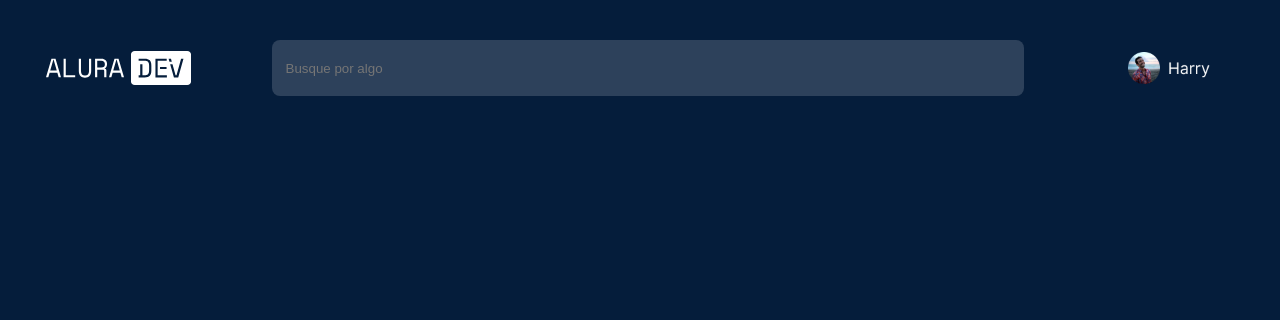
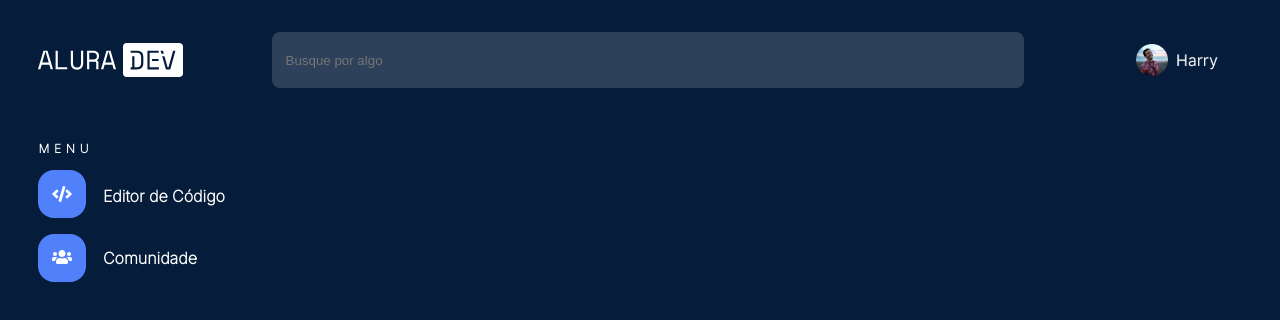
Before and after one commit to rglaubersantiago/alura-challenge-frontend, a plain HTML site: page index.html in a window 1280 px wide. Drawn offline with Linux system fonts and the light colour scheme.

Commit message:
Menu de navegação - Desktop

```diff
--- a/index.html
+++ b/index.html
@@ -1,12 +1,16 @@
 <!DOCTYPE html>
 <html lang="pt-br">
+
 <head>
     <meta charset="UTF-8">
     <meta http-equiv="X-UA-Compatible" content="IE=edge">
     <meta name="viewport" content="width=device-width, initial-scale=1.0">
+    <link rel="stylesheet" href="style/reset.css">
     <link rel="stylesheet" href="style/style.css">
+    <link href="https://fonts.googleapis.com/css2?family=Inter:wght@200&display=swap" rel="stylesheet">
     <title>Alura DEV</title>
 </head>
+
 <body>
     <header class="cabecalho-principal">
         <div class="container">
@@ -14,10 +18,32 @@
                 <img src="img/Logo.svg" alt="Logo Alura DEV">
             </h1>
             <form action="">
-                <input type="search" name="search" placeholder="Busque por algo" class="input-search"/>
+                <input type="search" name="search" placeholder="Busque por algo" class="input-search" />
             </form>
             <img src="img/author@3x.png" class="imagem-author">
         </div>
     </header>
+    <main class="principal">
+        <div class="container">
+            <section class="menu-navegacao">
+                <h2 class="subtitulo">Menu</h2>
+                <nav>
+                    <ul>
+                        <li>
+                            <div class="img-menu"><img src="img/vector-editor.svg"></div>
+                            <a href="" class="link-menu">Editor de Código</a>
+                        </li>
+                    </ul>
+                    <ul>
+                        <li>
+                            <div class="img-menu"><img src="img/vector-comunidade.svg"></div>
+                            <a href="" class="link-menu">Comunidade</a>
+                        </li>
+                    </ul>
+                </nav>
+            </section>
+        </div>
+    </main>
 </body>
+
 </html>
--- /dev/null
+++ b/style/reset.css
@@ -0,0 +1,48 @@
+/* http://meyerweb.com/eric/tools/css/reset/
+   v2.0 | 20110126
+   License: none (public domain)
+*/
+
+html, body, div, span, applet, object, iframe,
+h1, h2, h3, h4, h5, h6, p, blockquote, pre,
+a, abbr, acronym, address, big, cite, code,
+del, dfn, em, img, ins, kbd, q, s, samp,
+small, strike, strong, sub, sup, tt, var,
+b, u, i, center,
+dl, dt, dd, ol, ul, li,
+fieldset, form, label, legend,
+table, caption, tbody, tfoot, thead, tr, th, td,
+article, aside, canvas, details, embed,
+figure, figcaption, footer, header, hgroup,
+menu, nav, output, ruby, section, summary,
+time, mark, audio, video {
+	margin: 0;
+	padding: 0;
+	border: 0;
+	font-size: 100%;
+	font: inherit;
+	vertical-align: baseline;
+}
+/* HTML5 display-role reset for older browsers */
+article, aside, details, figcaption, figure,
+footer, header, hgroup, menu, nav, section {
+	display: block;
+}
+body {
+	line-height: 1;
+}
+ol, ul {
+	list-style: none;
+}
+blockquote, q {
+	quotes: none;
+}
+blockquote:before, blockquote:after,
+q:before, q:after {
+	content: '';
+	content: none;
+}
+table {
+	border-collapse: collapse;
+	border-spacing: 0;
+}
--- a/style/style.css
+++ b/style/style.css
@@ -1,26 +1,30 @@
-body{
+body {
     background: #051D3B;
+    font-family: 'Inter', sans-serif;
 }
 
-.cabecalho-principal{
+.cabecalho-principal {
     padding: 20px 0;
 }
 
-.container{
-    width: 94%;
-    margin: 0 auto;
+.cabecalho-principal .container {
     display: flex;
     align-items: center;
     justify-content: space-between;
 }
 
-.cabecalho-titulo{
+.container {
+    width: 94%;
+    margin: 0 auto;
+}
+
+.cabecalho-titulo {
     width: 145px;
     height: 34.05px;
-    top:12px;
+    top: 12px;
 }
 
-.input-search{
+.input-search {
     width: 752px;
     height: 56px;
     border: none;
@@ -35,10 +39,58 @@ body{
     box-shadow: 0 0 0 0.2rem rgba(0, 123, 255, 0.25);
 }
 
-.imagem-author{
+.imagem-author {
     width: 106px;
     height: 56px;
     left: 1270px;
     border-radius: 8px;
     padding: 12px;
 }
+
+.principal {
+    margin: 20px 0;
+}
+
+.menu-navegacao {
+    width: 189px;
+    height: 146px;
+    display: inline-block;
+}
+
+.menu-navegacao li {
+    margin-bottom: 1em;
+}
+
+.subtitulo {
+    width: 51px;
+    height: 18px;
+    font-size: 12px;
+    color: #FFFFFF;
+    margin: 0 0 1em 0;
+    line-height: 18px;
+    font-weight: bold;
+    letter-spacing: 0.4em;
+    text-transform: uppercase;
+}
+
+.img-menu {
+    width: 48px;
+    height: 48px;
+    text-align: center;
+    border-radius: 16px;
+    display: inline-block;
+    background: #5081FB;
+}
+
+.img-menu img {
+    margin-top: 16px;
+}
+
+.link-menu {
+    color: #FFFFFF;
+    font-size: 16px;
+    line-height: 24px;
+    font-weight: bold;
+    margin-left: 12px;
+    text-decoration: none;
+}
```
Also changed, not shown: img/vector-comunidade.svg (added), img/vector-editor.svg (added).
